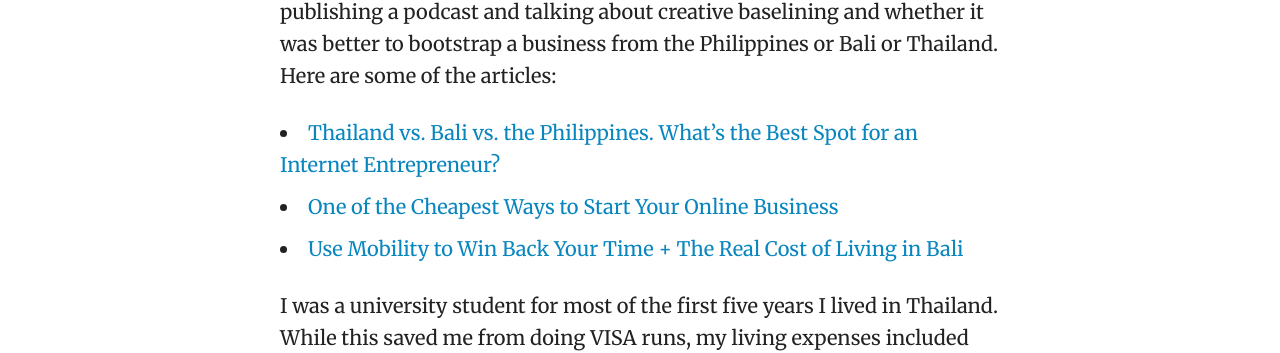
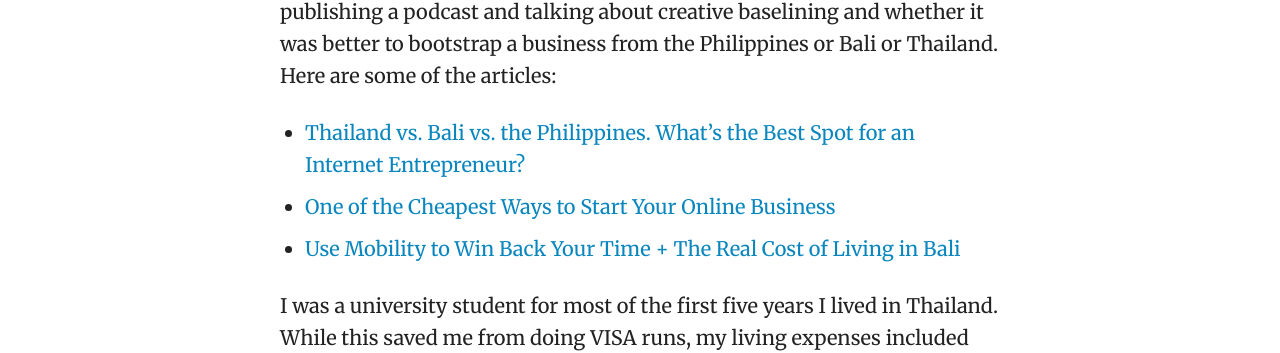
Before and after one commit to snowdj/bradonomics.github.io, a Jekyll site: the page built from _posts/2014-08-01-baseline-report.md, in a window 1280 px wide. Shown: the part 541-894 px from the top of the page. Built offline with Jekyll 4.4.1, drawn with Linux system fonts in a browser that asks for light colours; nearby versions of some CDN libraries; comment, search, counter and statistics services are not loaded.

Commit message:
Adjusted list layouts

```diff
--- a/_sass/inner.scss
+++ b/_sass/inner.scss
@@ -42,6 +42,7 @@
 .entry-content h5,
 .entry-content h6,
 .entry-content p,
+.entry-content ol,
 .entry-content ul,
 .entry-content dl,
 .entry-content .gist,
@@ -55,10 +56,12 @@
 
 .entry-content ol {
   max-width: 710px;
-  margin-left: auto;
-  margin-right: auto;
-  padding: 0 20px;
   list-style: decimal outside;
+}
+
+.entry-content ul {
+  max-width: 710px;
+  list-style: disc outside;
 }
 
 .entry-content ol p {
```
